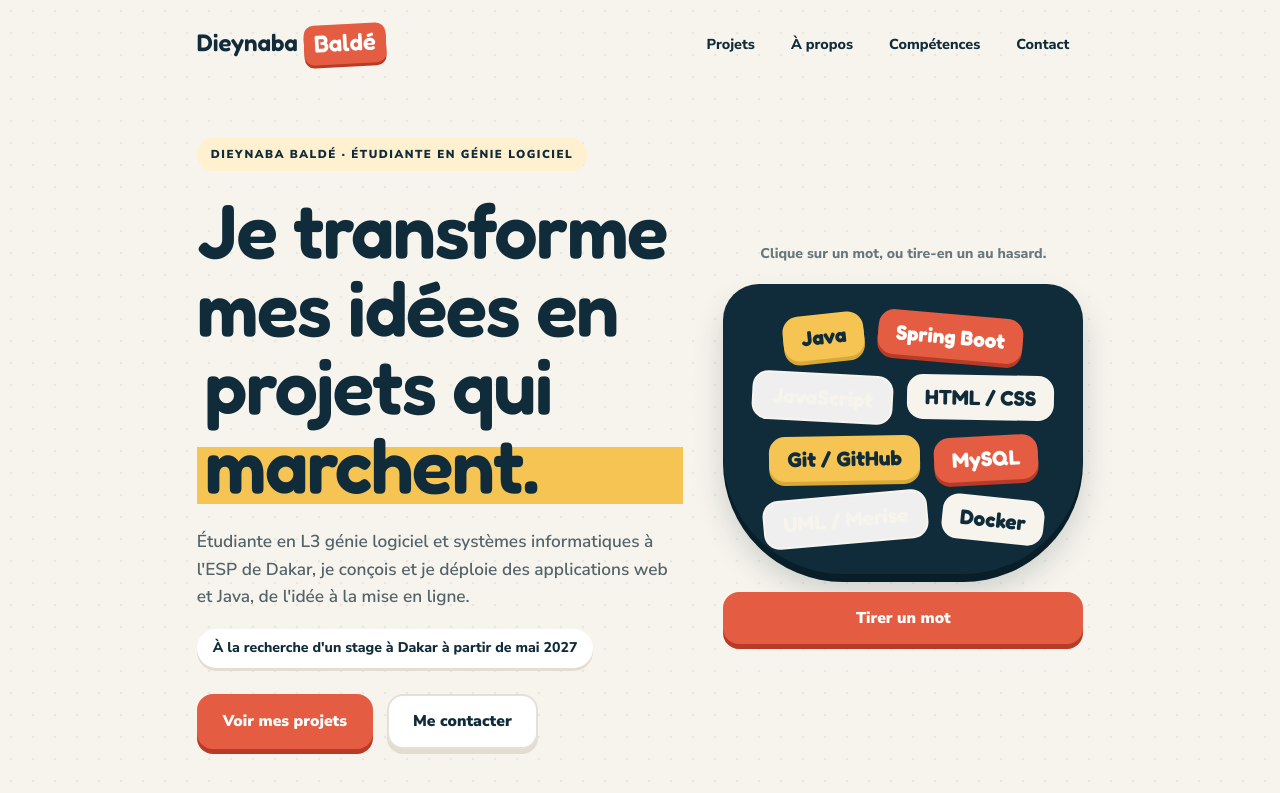
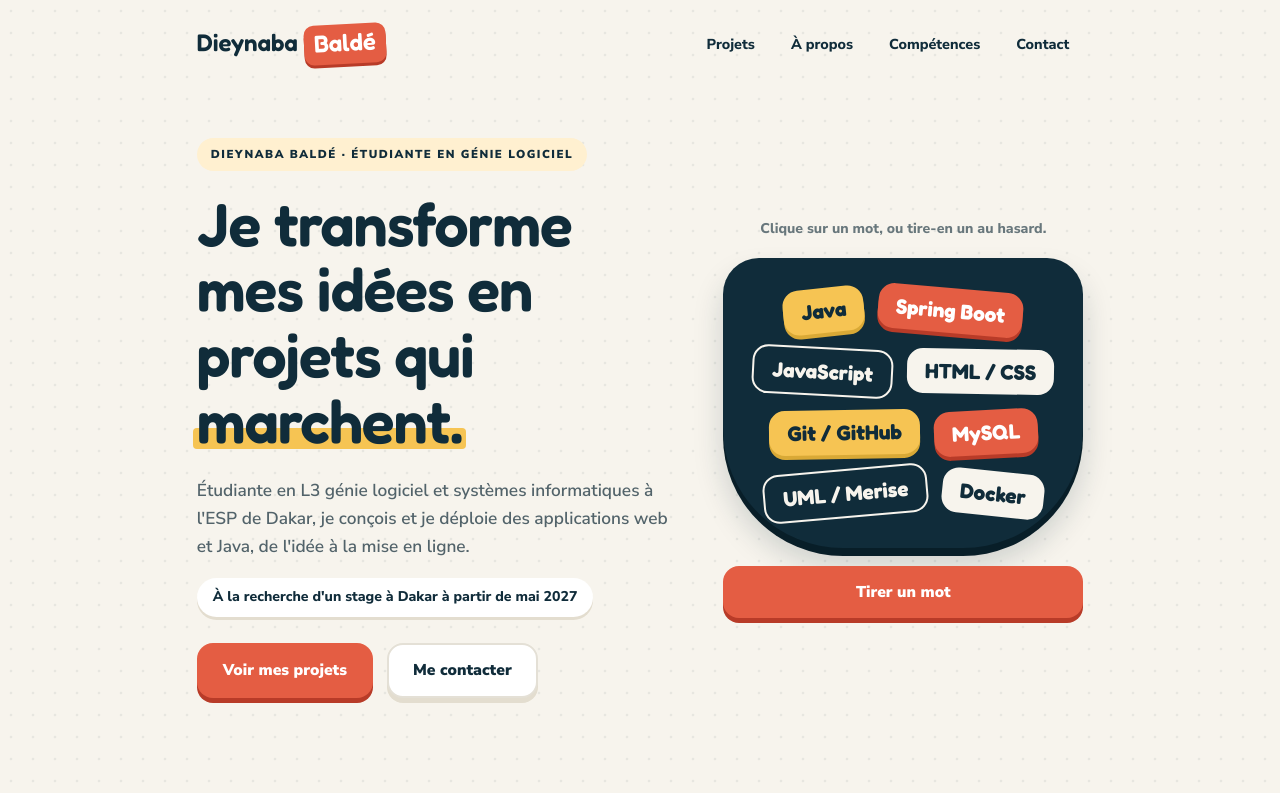
Before and after one commit to jeynita/mon-portfolio, a plain HTML site: page index.html in a window 1280 px wide. Shown: the top 793 px of the page. Drawn offline with nearby package versions, Linux system fonts and the light colour scheme.

Commit message:
feat: animation GSAP du titre, correctif mots illisibles et lien LinkedIn

```diff
--- a/index.html
+++ b/index.html
@@ -17,6 +17,8 @@
     >
 
     <link rel="stylesheet" href="style.css">
+        <script>document.documentElement.classList.add("js");</script>
+    <script src="https://cdnjs.cloudflare.com/ajax/libs/gsap/3.12.5/gsap.min.js" defer></script>
     <script src="script.js" defer></script>
 </head>
 
@@ -41,9 +43,9 @@
             <div class="hero-text">
                 <p class="eyebrow">DIEYNABA BALDÉ · ÉTUDIANTE EN GÉNIE LOGICIEL</p>
 
-                <h1>
-                    Je transforme mes idées en
-                    <span>projets qui marchent.</span>
+                                <h1 id="hero-title">
+                    Je transforme mes idées en projets qui
+                    <span class="hl">marchent.</span>
                 </h1>
 
                 <p class="hero-description">
@@ -174,8 +176,7 @@
                 <!-- A REMPLACER par ton adresse e-mail -->
                 <a class="btn btn-primary" href="mailto:dieynababalde362@gmail.com">Envoyer un e-mail</a>
                 <!-- A REMPLACER par l'adresse de ton profil LinkedIn -->
-                <a class="btn btn-secondary" href="www.linkedin.com/in/
-dieynaba-balde-01b881343
+                <a class="btn btn-secondary" href="https://www.linkedin.com/in/dieynaba-balde-01b881343" target="_blank" rel="noopener">LinkedIn</a>
 " target="_blank" rel="noopener">LinkedIn</a>
                 <a class="btn btn-secondary" href="https://github.com/jeynita" target="_blank" rel="noopener">GitHub</a>
             </div>
--- a/script.js
+++ b/script.js
@@ -70,3 +70,93 @@ if (saladier && drawButton) {
         selectSkill(index);
     });
 }
+
+/* =========================================
+   ANIMATION D'ENTRÉE (GSAP)
+========================================= */
+
+// Découpe chaque mot d'un élément dans un <span class="w">.
+function splitWords(root) {
+    const walker = document.createTreeWalker(root, NodeFilter.SHOW_TEXT);
+    const nodes = [];
+    const words = [];
+
+    while (walker.nextNode()) {
+        nodes.push(walker.currentNode);
+    }
+
+    nodes.forEach((node) => {
+        const fragment = document.createDocumentFragment();
+
+        node.textContent.split(/(\s+)/).forEach((part) => {
+            if (!part) return;
+
+            if (/^\s+$/.test(part)) {
+                fragment.appendChild(document.createTextNode(" "));
+                return;
+            }
+
+            const span = document.createElement("span");
+            span.className = "w";
+            span.setAttribute("aria-hidden", "true");
+            span.textContent = part;
+            fragment.appendChild(span);
+            words.push(span);
+        });
+
+        node.replaceWith(fragment);
+    });
+
+    return words;
+}
+
+function initHeroAnimation() {
+    const title = document.getElementById("hero-title");
+    const items = document.querySelectorAll(".hero-text > *");
+    const reduceMotion = window.matchMedia("(prefers-reduced-motion: reduce)").matches;
+
+    if (!title) return;
+
+    // Pas d'animation : on affiche simplement le contenu.
+    if (reduceMotion || typeof gsap === "undefined") {
+        items.forEach((el) => { el.style.visibility = "visible"; });
+        return;
+    }
+
+    // Le titre reste lisible par les lecteurs d'écran.
+    title.setAttribute("aria-label", title.textContent.replace(/\s+/g, " ").trim());
+
+    const words = splitWords(title);
+    const highlight = title.querySelector(".hl");
+
+    gsap.set(items, { visibility: "visible" });
+
+    const tl = gsap.timeline({ defaults: { ease: "power3.out" } });
+
+    tl.from(".eyebrow", { y: 14, autoAlpha: 0, duration: 0.5 })
+      .from(words, {
+          y: 36,
+          rotation: 3,
+          autoAlpha: 0,
+          duration: 0.7,
+          ease: "back.out(1.6)",
+          stagger: 0.07
+      }, "-=0.2");
+
+    if (highlight) {
+        tl.fromTo(highlight,
+            { "--hl": 0 },
+            { "--hl": 1, duration: 0.6, ease: "power2.inOut" },
+            "-=0.15"
+        );
+    }
+
+    tl.from(".hero-description, .status, .hero-actions", {
+        y: 16,
+        autoAlpha: 0,
+        duration: 0.5,
+        stagger: 0.12
+    }, "-=0.3");
+}
+
+initHeroAnimation();
--- a/style.css
+++ b/style.css
@@ -219,16 +219,40 @@ h3 {
 
 h1 {
     font-family: "Fredoka", sans-serif;
-    font-size: clamp(2.6rem, 8vw, 4.8rem);
+    font-size: clamp(2.3rem, 6.5vw, 3.8rem);
     font-weight: 600;
-    line-height: 1.02;
-    letter-spacing: -1.5px;
+    line-height: 1.08;
+    letter-spacing: -1px;
 }
 
-h1 span {
+h1 .w {
     display: inline-block;
-    padding: 0 8px;
-    background: linear-gradient(transparent 64%, var(--yellow) 64%);
+}
+
+/* Surlignage jaune : un trait sous « marchent. » qui se dessine */
+h1 .hl {
+    position: relative;
+    display: inline-block;
+    z-index: 0;
+}
+
+h1 .hl::after {
+    content: "";
+    position: absolute;
+    left: -4px;
+    right: -4px;
+    bottom: 0.08em;
+    height: 0.34em;
+    z-index: -1;
+    border-radius: 4px;
+    background: var(--yellow);
+    transform: scaleX(var(--hl, 1));
+    transform-origin: left center;
+}
+
+/* Masque le texte jusqu'à l'animation (retiré par le JS) */
+.js .hero-text > * {
+    visibility: hidden;
 }
 
 .hero-description {
@@ -472,6 +496,7 @@ button.word {
 }
 
 button.word.word-navy {
+    background: transparent;
     border: 2px solid var(--cream);
 }
 
```
